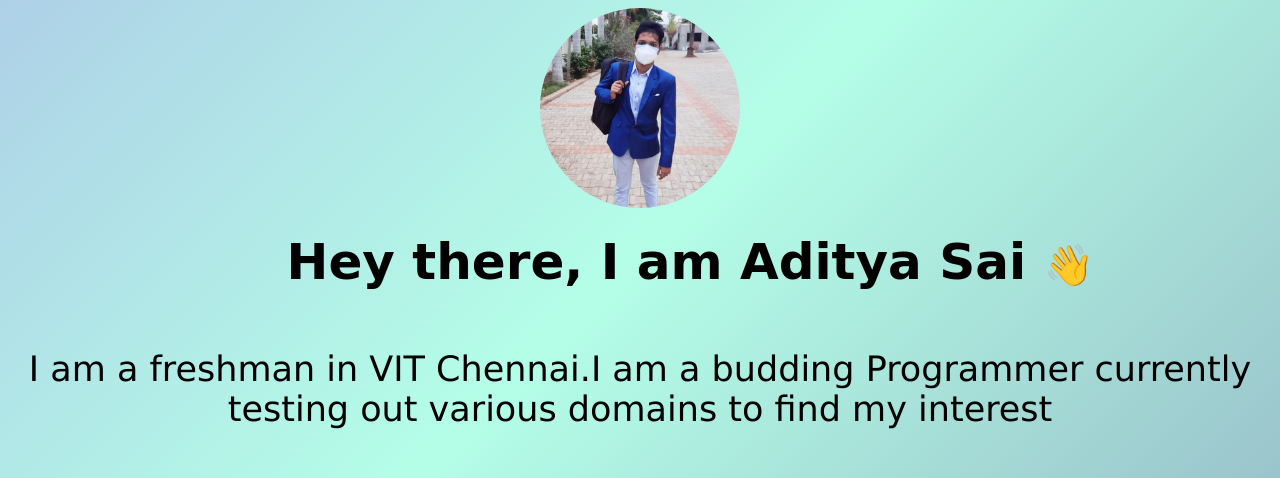
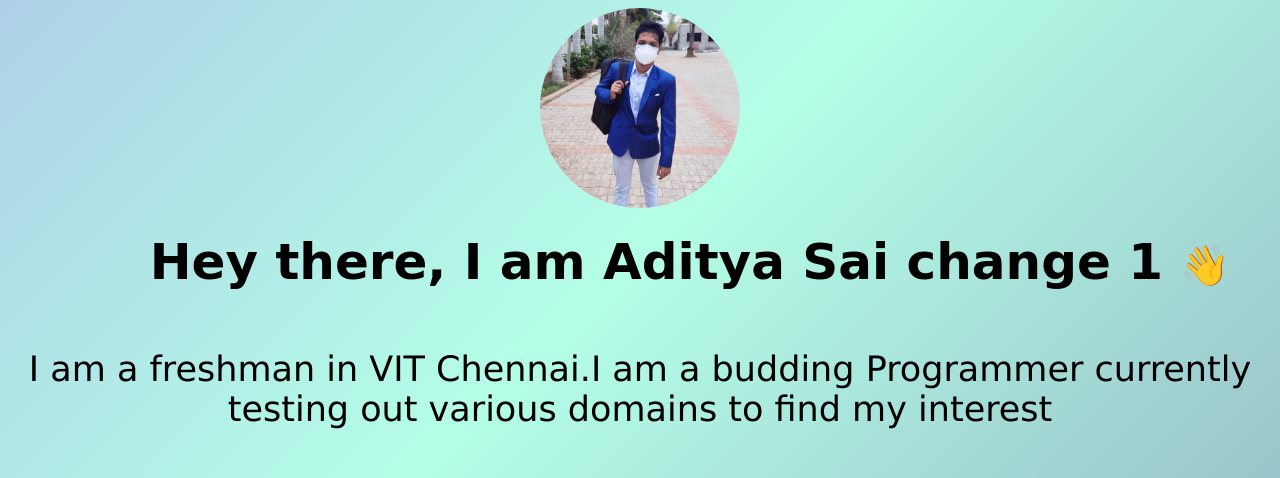
Before and after one commit to AdityaSai2004/AdityaSai2004.github.io, a plain HTML site: page index.html in a window 1280 px wide. Shown: the top 478 px of the page. Drawn offline with Linux system fonts and the light colour scheme.

Commit message:
Update index.html

```diff
--- a/index.html
+++ b/index.html
@@ -7,7 +7,7 @@
   <body>
     <img src="./dp.jpg" alt="hello" />
     <p class="hello">
-      &emsp;&emsp;Hey there, I am Aditya Sai
+      &emsp;&emsp;Hey there, I am Aditya Sai change 1
       <span class="wave">👋</span>
     </p>
     <div class="about me">
```
